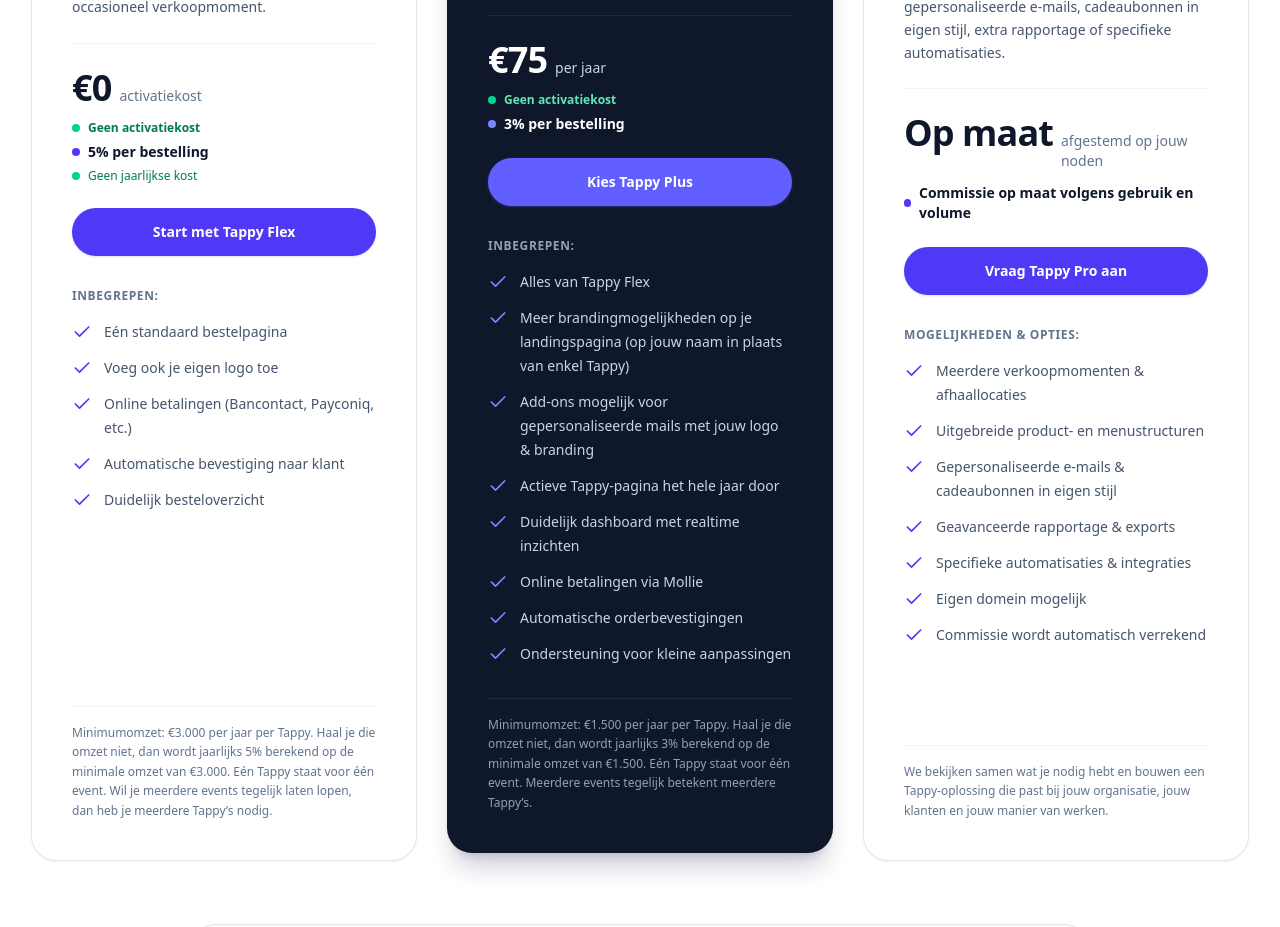
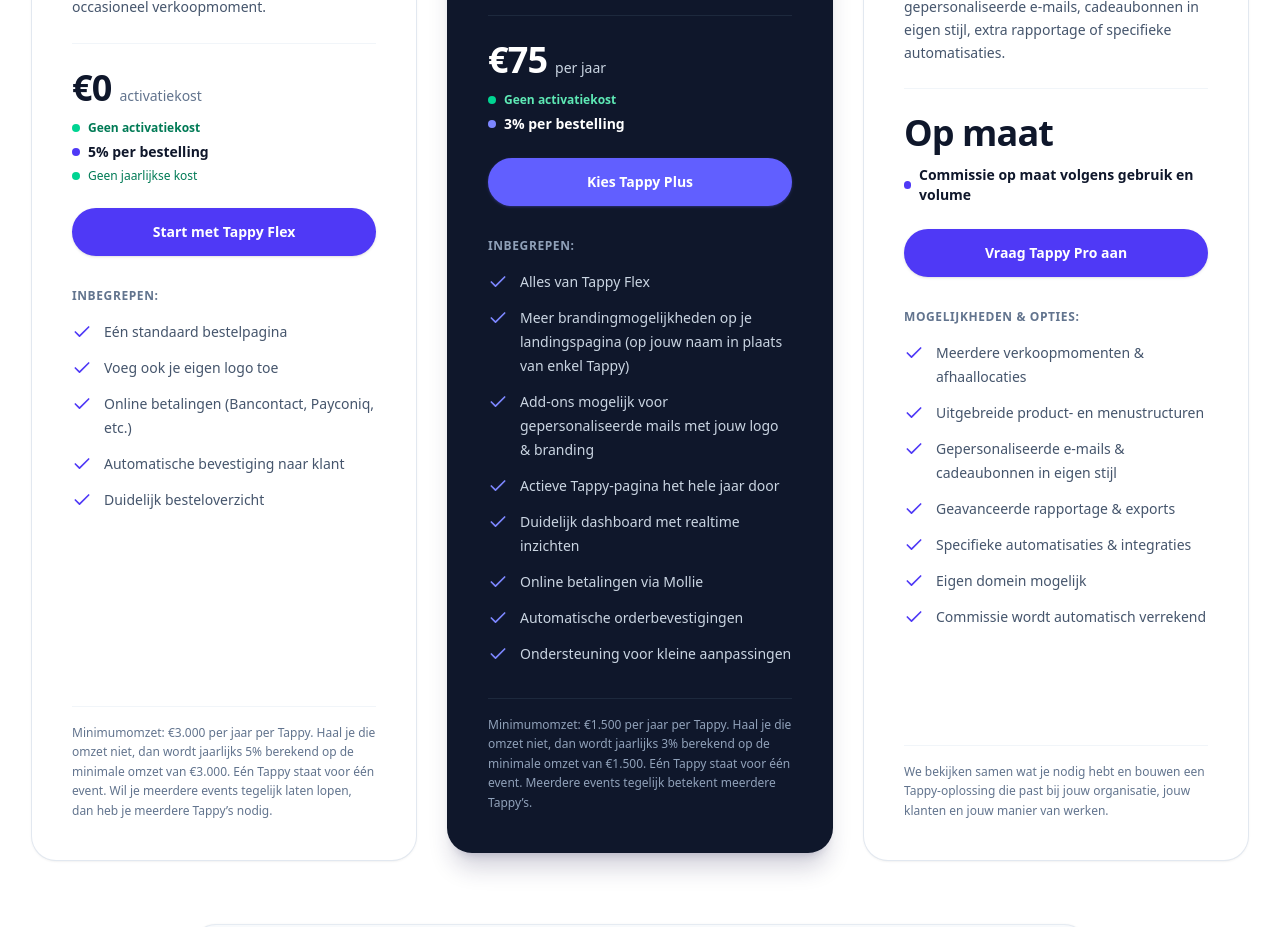
Before and after one commit to publiplusbe/Tappy, a React (Vite) app: page /prijzen in a window 1280 px wide. Shown: the part 1040-1967 px from the top of the page. Built offline with nearby package versions, Linux system fonts and the light colour scheme.

Commit message:
Simplify Tappy Pro price presentation

```diff
--- a/src/pages/Pricing.tsx
+++ b/src/pages/Pricing.tsx
@@ -66,7 +66,7 @@
       tagline: 'Voor wie meer nodig heeft dan een standaard bestelpagina.',
       summary: 'Tappy Pro stemmen we af op jouw specifieke werking. Denk aan meerdere verkoopmomenten, verschillende afhaallocaties, uitgebreide productstructuren, gepersonaliseerde e-mails, cadeaubonnen in eigen stijl, extra rapportage of specifieke automatisaties.',
       priceMain: 'Op maat',
-      priceLabel: 'afgestemd op jouw noden',
+      priceLabel: '',
       commission: 'Commissie op maat volgens gebruik en volume',
       noSub: null,
       noActivation: false,
```
